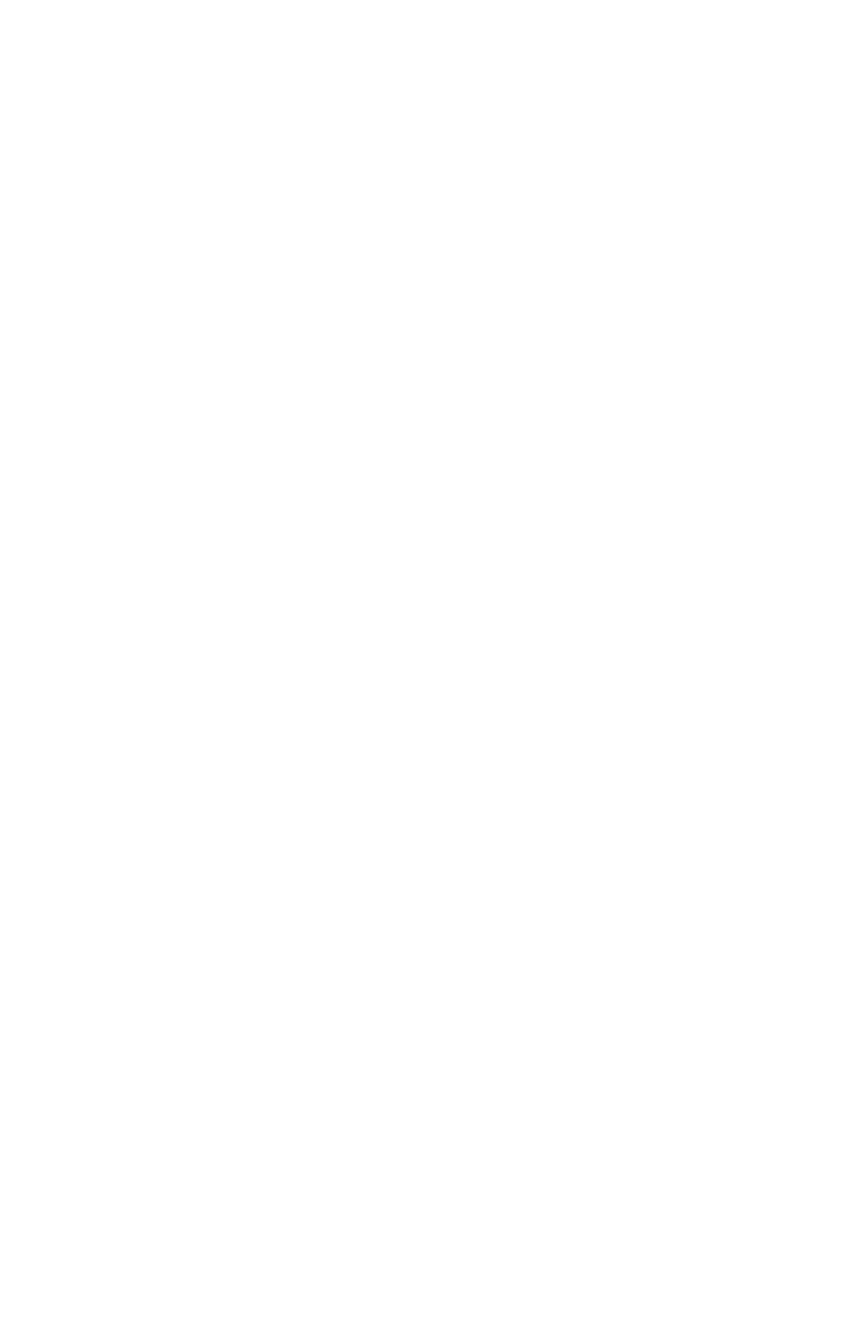
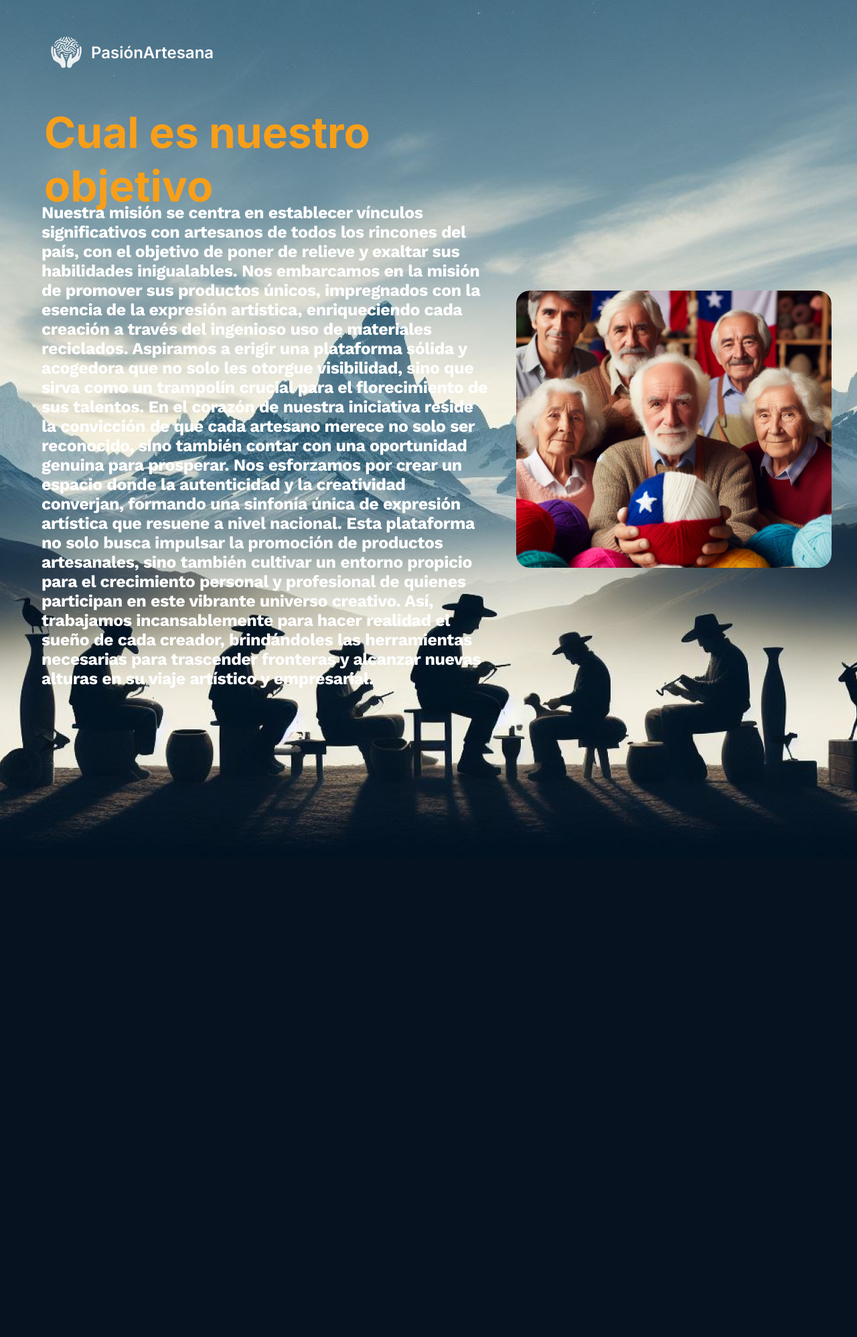
Before and after one commit to AParesFermandez/Proyecto_Artesanos, a Flask app: page /sobrenosotros in a window 1280 px wide. Before the commit the page is empty. Shown: the whole page at 67% size. After the commit the page ends 1253 px from the top, so only its background shows below. Run offline with Flask 3, Linux system fonts and the light colour scheme.

Commit message:
conectado con el sobrenosotros

```diff
--- a/app_flask/static/css/global.css
+++ b/app_flask/static/css/global.css
@@ -5,17 +5,17 @@ body {
 
 :root {
   /* fonts */
-  --heading-3: Inter;
   --font-work-sans: "Work Sans";
+  --heading-1: Inter;
 
   /* font sizes */
+  --font-size-6xl: 25px;
+  --heading-1-size: 64px;
+  --sub-heading-1-size: 24px;
   --sub-heading-2-size: 16px;
   --heading-3-size: 32px;
-  --sub-heading-1-size: 24px;
   --heading-2-size: 46px;
   --button-1-size: 20px;
-  --font-size-6xl: 25px;
-  --heading-1-size: 64px;
 
   /* Colors */
   --color-white: #fff;
--- a/app_flask/static/css/sobrenosotros.css
+++ b/app_flask/static/css/sobrenosotros.css
@@ -1,7 +1,87 @@
+.oigekfb2zh3kl5-1-icon {
+  position: absolute;
+  width: 100%;
+  top: 0;
+  right: 0;
+  left: 0;
+  max-width: 100%;
+  overflow: hidden;
+  height: 1281px;
+  object-fit: cover;
+}
+.logomuraldenoticias-icon {
+  position: relative;
+  width: 74px;
+  height: 75px;
+  object-fit: cover;
+}
+.magia-hecha-a {
+  position: relative;
+  font-weight: 600;
+}
+.logoynombremuraldenoticias {
+  position: absolute;
+  top: 41px;
+  left: 62px;
+  display: flex;
+  flex-direction: row;
+  align-items: center;
+  justify-content: flex-start;
+}
+.cual-es-nuestro {
+  position: absolute;
+  top: 158px;
+  left: 66px;
+  font-size: var(--heading-1-size);
+  line-height: 80px;
+  display: inline-block;
+  color: var(--color-orange);
+  width: 610px;
+}
+.nuestra-misin-se {
+  position: relative;
+  letter-spacing: -0.02em;
+  display: flex;
+  align-items: flex-end;
+  width: 667px;
+}
+.nuestra-misin-se-centra-en-es-wrapper {
+  position: absolute;
+  top: 293px;
+  left: 52px;
+  display: flex;
+  flex-direction: column;
+  align-items: flex-start;
+  justify-content: center;
+  padding: var(--padding-3xs);
+  font-size: var(--font-size-6xl);
+  font-family: var(--font-work-sans);
+}
+.b77-5f06-402f-95ba-df9eea73d5e-icon {
+  position: relative;
+  border-radius: var(--br-xl);
+  width: 471px;
+  height: 414px;
+  object-fit: cover;
+}
+.b77-5f06-402f-95ba-df9eea73d5e-wrapper {
+  position: absolute;
+  top: 424px;
+  right: 28px;
+  display: flex;
+  flex-direction: column;
+  align-items: flex-end;
+  justify-content: center;
+  padding: var(--padding-3xs);
+}
 .sobrenosotros {
   position: relative;
   background-color: var(--color-white);
   width: 100%;
-  height: 1997px;
+  height: 1281px;
   overflow: hidden;
+  text-align: left;
+  font-size: var(--sub-heading-1-size);
+  color: var(--color-white);
+  font-family: var(--heading-1);
 }
--- a/app_flask/templates/sobrenosotros.html
+++ b/app_flask/templates/sobrenosotros.html
@@ -4,8 +4,8 @@
     <meta charset="utf-8" />
     <meta name="viewport" content="initial-scale=1, width=device-width" />
 
-    <link rel="stylesheet" href="./global.css" />
-    <link rel="stylesheet" href="./sobrenosotros.css" />
+    <link rel="stylesheet" href="../static/css/global.css" />
+    <link rel="stylesheet" href="../static/css/sobrenosotros.css" />
     <link
       rel="stylesheet"
       href="https://fonts.googleapis.com/css2?family=Inter:wght@300;400;500;600;700&display=swap"
@@ -16,6 +16,54 @@
     />
   </head>
   <body>
-    <div class="sobrenosotros"></div>
+    <div class="sobrenosotros">
+      <img
+        class="oigekfb2zh3kl5-1-icon"
+        alt=""
+        src="./static/img/oigekfb2zh3kl5-1@2x.png"
+      />
+
+      <div class="logoynombremuraldenoticias">
+        <img
+          class="logomuraldenoticias-icon"
+          alt=""
+          src="./static/img/logomuraldenoticias@2x.png"
+        />
+
+        <div class="magia-hecha-a">PasiónArtesana</div>
+      </div>
+      <b class="cual-es-nuestro">Cual es nuestro objetivo</b>
+      <div class="nuestra-misin-se-centra-en-es-wrapper">
+        <b class="nuestra-misin-se"
+          >Nuestra misión se centra en establecer vínculos significativos con
+          artesanos de todos los rincones del país, con el objetivo de poner de
+          relieve y exaltar sus habilidades inigualables. Nos embarcamos en la
+          misión de promover sus productos únicos, impregnados con la esencia de
+          la expresión artística, enriqueciendo cada creación a través del
+          ingenioso uso de materiales reciclados. Aspiramos a erigir una
+          plataforma sólida y acogedora que no solo les otorgue visibilidad,
+          sino que sirva como un trampolín crucial para el florecimiento de sus
+          talentos. En el corazón de nuestra iniciativa reside la convicción de
+          que cada artesano merece no solo ser reconocido, sino también contar
+          con una oportunidad genuina para prosperar. Nos esforzamos por crear
+          un espacio donde la autenticidad y la creatividad converjan, formando
+          una sinfonía única de expresión artística que resuene a nivel
+          nacional. Esta plataforma no solo busca impulsar la promoción de
+          productos artesanales, sino también cultivar un entorno propicio para
+          el crecimiento personal y profesional de quienes participan en este
+          vibrante universo creativo. Así, trabajamos incansablemente para hacer
+          realidad el sueño de cada creador, brindándoles las herramientas
+          necesarias para trascender fronteras y alcanzar nuevas alturas en su
+          viaje artístico y empresarial.</b
+        >
+      </div>
+      <div class="b77-5f06-402f-95ba-df9eea73d5e-wrapper">
+        <img
+          class="b77-5f06-402f-95ba-df9eea73d5e-icon"
+          alt=""
+          src="./static/img/65435b775f06402f95badf9eea73d5e1-1@2x.png"
+        />
+      </div>
+    </div>
   </body>
 </html>
```
Also changed, not shown: app_flask/templates/tienda.html (+12 -5 lines), app_flask/static/img/65435b775f06402f95badf9eea73d5e1-1@2x.png (added), app_flask/static/img/logomuraldenoticias@2x.png (added), app_flask/static/img/oigekfb2zh3kl5-1@2x.png (added).
